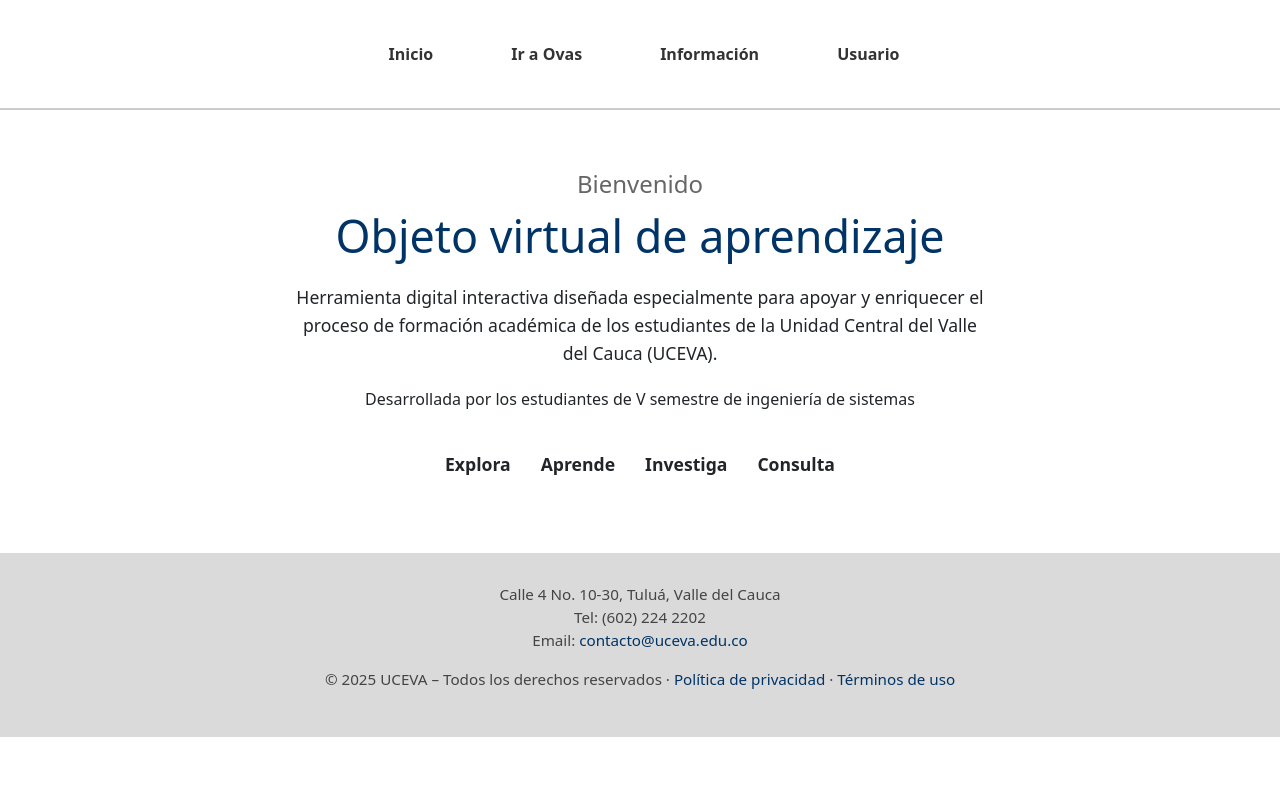
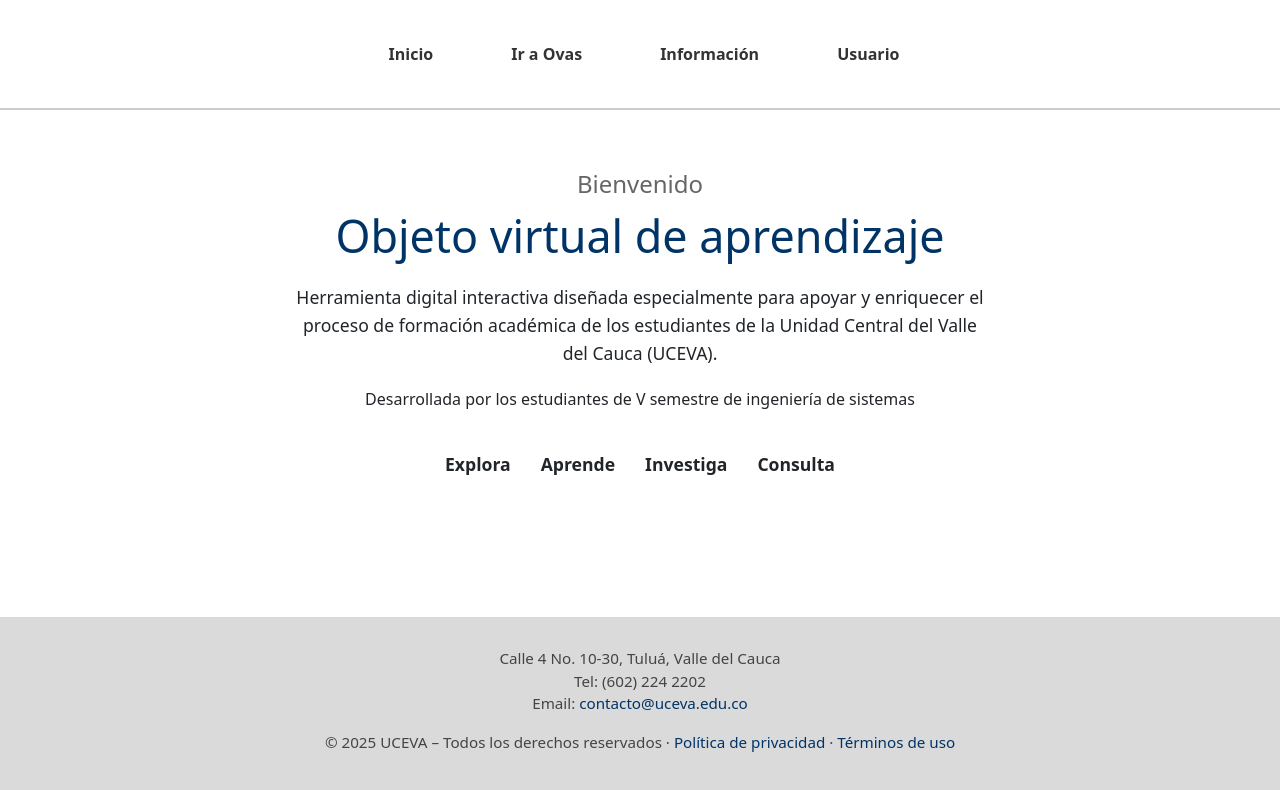
Before and after one commit to Javier-Moran-Jurado/Front-end-team3, an Angular app: page /login in a window 1280 px wide. Both pictures are taken after a click on the button "Sign-in". Shown: the top 790 px of the page. Built offline with nearby package versions, Linux system fonts and the light colour scheme.

Commit message:
feature: enlace de login-home y home-home-ova

```diff
--- a/src/app/app-routing.module.ts
+++ b/src/app/app-routing.module.ts
@@ -21,6 +21,8 @@ const routes: Routes = [
     component: FullLayoutComponent,
     children: [
       { path: 'home', component: HomeComponent },
+      { path: 'home-ova', component: HomeOvaComponent }
+
       //{ path: '', redirectTo: '/home', pathMatch: 'full' }
     ]
   },
--- a/src/app/app.module.ts
+++ b/src/app/app.module.ts
@@ -12,11 +12,13 @@ import { FooterComponent } from './template/footer/footer.component';
 import {LoginComponent} from './login/login.component';
 import { FullLayoutComponent } from './template/full-layout/full-layout.component';
 import { EmptyLayoutComponent } from './template/empty-layout/empty-layout.component';
+import {HomeOvaComponent} from './home-ova/home-ova.component';
 
 @NgModule({
   declarations: [
     AppComponent,
     HomeComponent,
+    HomeOvaComponent,
     FullLayoutComponent,
     EmptyLayoutComponent,
     PageNoFoundComponent,
--- a/src/app/template/full-layout/full-layout.component.css
+++ b/src/app/template/full-layout/full-layout.component.css
@@ -0,0 +1,9 @@
+.layout-container {
+  display: flex;
+  flex-direction: column;
+  min-height: 100vh;
+}
+
+main.flex-fill {
+  flex: 1;
+}
--- a/src/app/template/full-layout/full-layout.component.html
+++ b/src/app/template/full-layout/full-layout.component.html
@@ -1,3 +1,11 @@
-<app-header></app-header>
-<router-outlet></router-outlet>
-<app-footer></app-footer>
+<div class="layout-container d-flex flex-column min-vh-100">
+
+  <app-header></app-header>
+
+  <main class="flex-fill">
+    <router-outlet></router-outlet>
+  </main>
+
+  <app-footer></app-footer>
+
+</div>
```
Also changed, not shown: src/app/template/full-layout/full-layout-routing.module.ts (added, +10 -0 lines), src/app/template/full-layout/full-layout.module.ts (added, +14 -0 lines).
